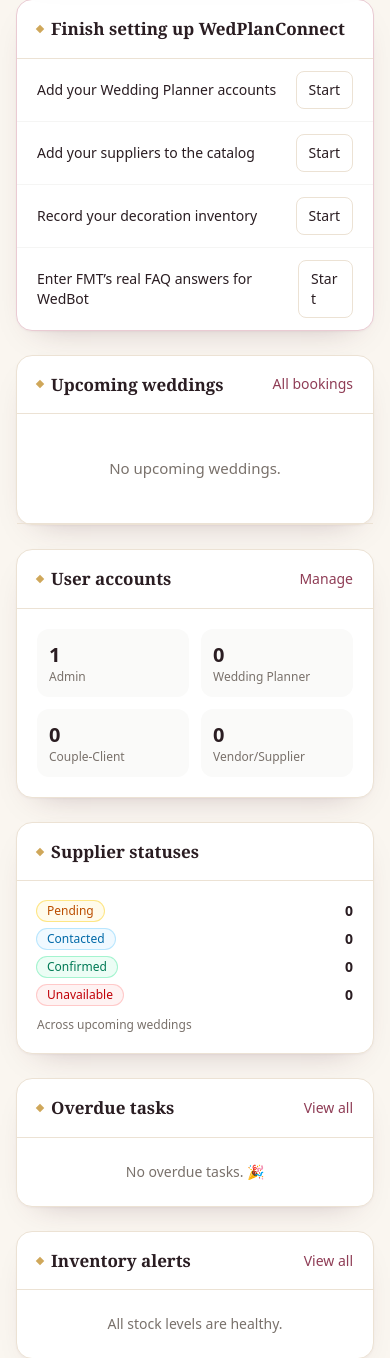
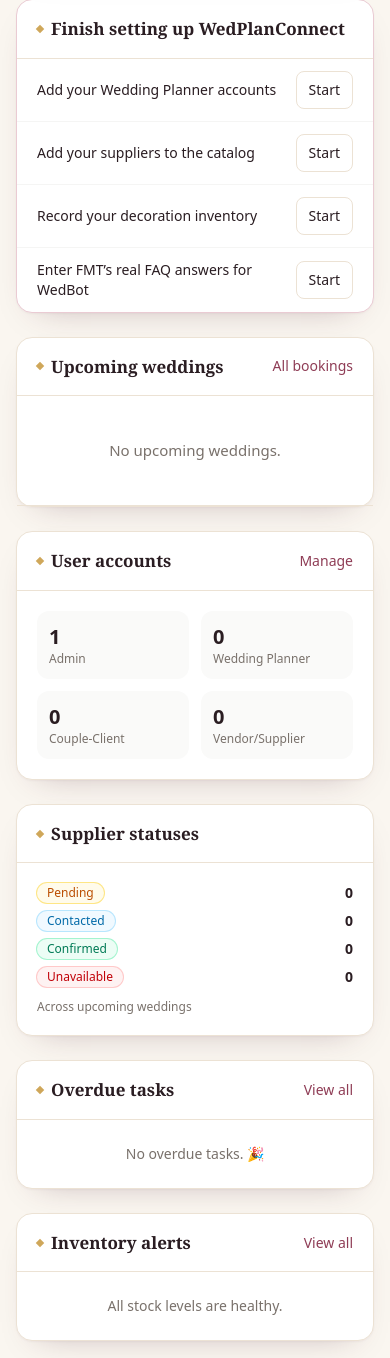
Before and after one commit to Capstone351/WedPlanConnect, a Laravel app: page /admin in a window 390 px wide. Shown: the part 820-2178 px from the top of the page. Run offline with Laravel 12, Linux system fonts and the light colour scheme; a user stored in the database is signed in; data comes from the database, SQL or seed files in the repository; data that the repository does not hold is empty; style sheets or scripts are compiled from the project's sources.

Commit message:
Stop names being squeezed to one letter wide on phones
Rows with a name, badges and buttons now give the name its own line on narrow screens, and long words only break when they do not fit.

Co-Authored-By: Claude Opus 5.5 <noreply@anthropic.com>

```diff
--- a/wedplanconnect/resources/css/app.css
+++ b/wedplanconnect/resources/css/app.css
@@ -55,9 +55,10 @@
     .grid > * {
         min-width: 0;
     }
-    /* Long emails, links and names wrap instead of overflowing on phones. */
+    /* Long emails and links break only when they don't fit on a line. ("anywhere" would also let
+       flex rows squeeze a name column down to one letter wide.) */
     main {
-        overflow-wrap: anywhere;
+        overflow-wrap: break-word;
     }
 }
 
@@ -303,3 +304,9 @@
         font-size: 1rem !important;
     }
 }
+
+/* In a wrapping row (name + badges + buttons), the stretchy column keeps a readable width,
+   so on phones it takes its own line instead of being squeezed to a sliver beside the rest. */
+.flex-wrap > .flex-1 {
+    min-width: min(12rem, 100%);
+}
```
